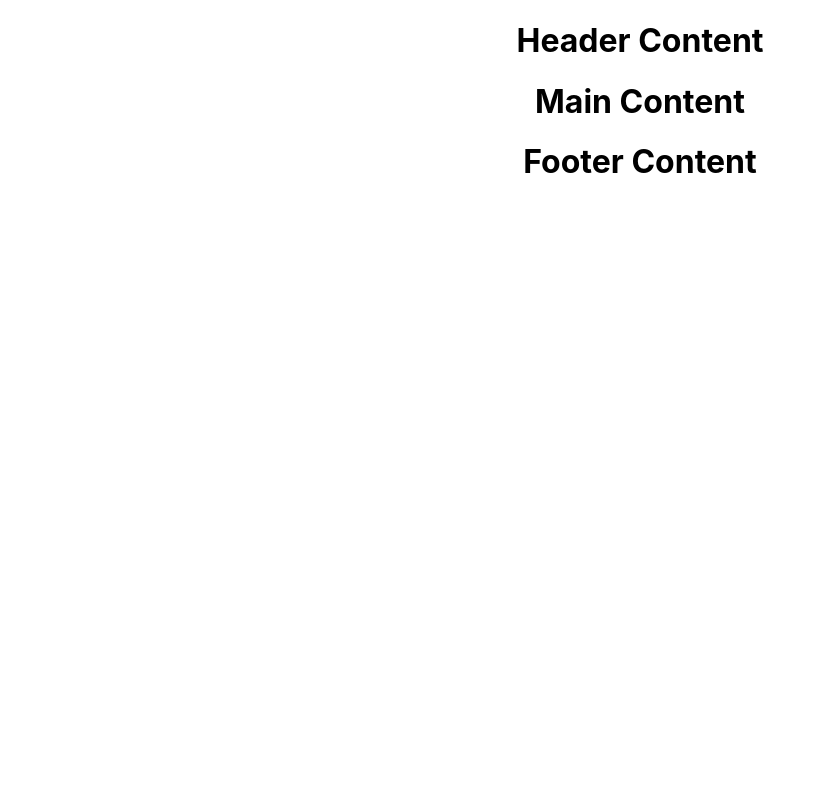
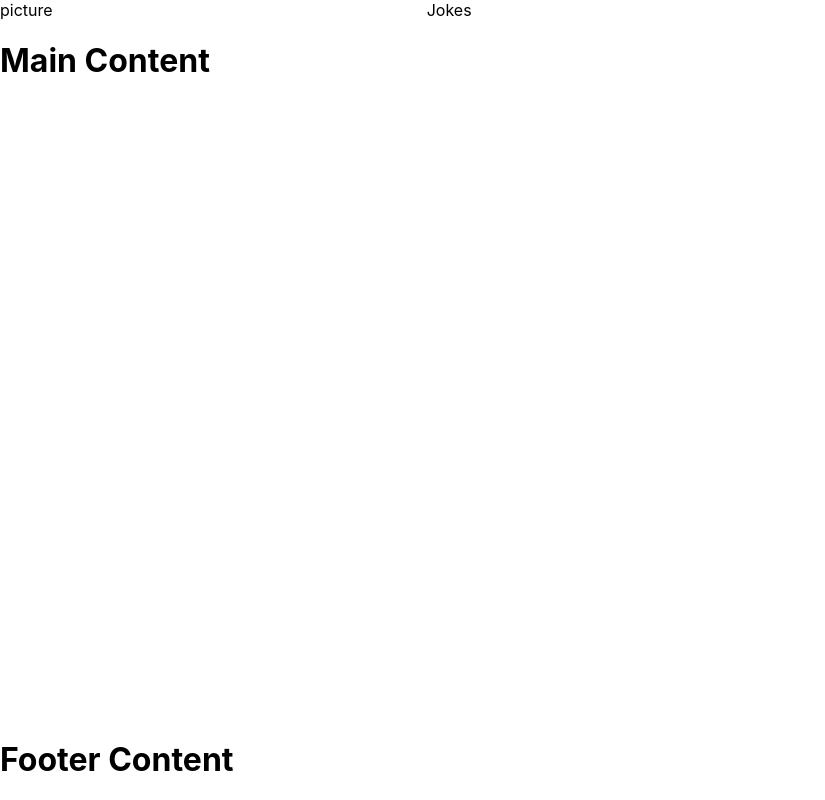
Before and after one commit to ThanhDuong2503/CompleteCircle, a React (Create React App) app: page / in a window 1280 px wide. Shown: the whole page, without its empty margins (0-825 px from the left). Built offline with nearby package versions, Linux system fonts and the light colour scheme.

Commit message:
Add Header Grid

```diff
--- a/src/App.css
+++ b/src/App.css
@@ -1,21 +1,5 @@
 .App {
-  text-align: center;
+  display: flex;
+  flex-flow: column nowrap;
+  min-height: 100vh;
 }
-
-
-@media (prefers-reduced-motion: no-preference) {
-  .App-logo {
-    animation: App-logo-spin infinite 20s linear;
-  }
-}
-
-.App-header {
-  background-color: #282c34;
-  min-height: 100vh;
-  display: flex;
-  flex-direction: column;
-  align-items: center;
-  justify-content: center;
-  font-size: calc(10px + 2vmin);
-  color: white;
-}
--- a/src/Footer.css
+++ b/src/Footer.css
@@ -1,3 +1,4 @@
 .Footer{
-
+    position: absolute;
+    bottom: 0px;
 }
--- a/src/Header.js
+++ b/src/Header.js
@@ -1,6 +1,23 @@
 import React from "react";
 import "./Header.css";
+import Grid from '@material-ui/core/Grid';
 
 export default function Header() {
-    return <h1>Header Content</h1>
+    return(
+        <Grid   container direction="row"
+                justify="space-around"
+                alignItems="flex-start">
+
+            <Grid item xs={4}>
+                picture
+            </Grid>
+
+            <Grid item xs={8}>
+                Jokes
+            </Grid>
+
+        </Grid>
+
+
+        );
 }
--- a/src/Main.css
+++ b/src/Main.css
@@ -1,3 +1,4 @@
 .Main{
-
+    display: flex;
+    flex-grow: 1;
 }
```
